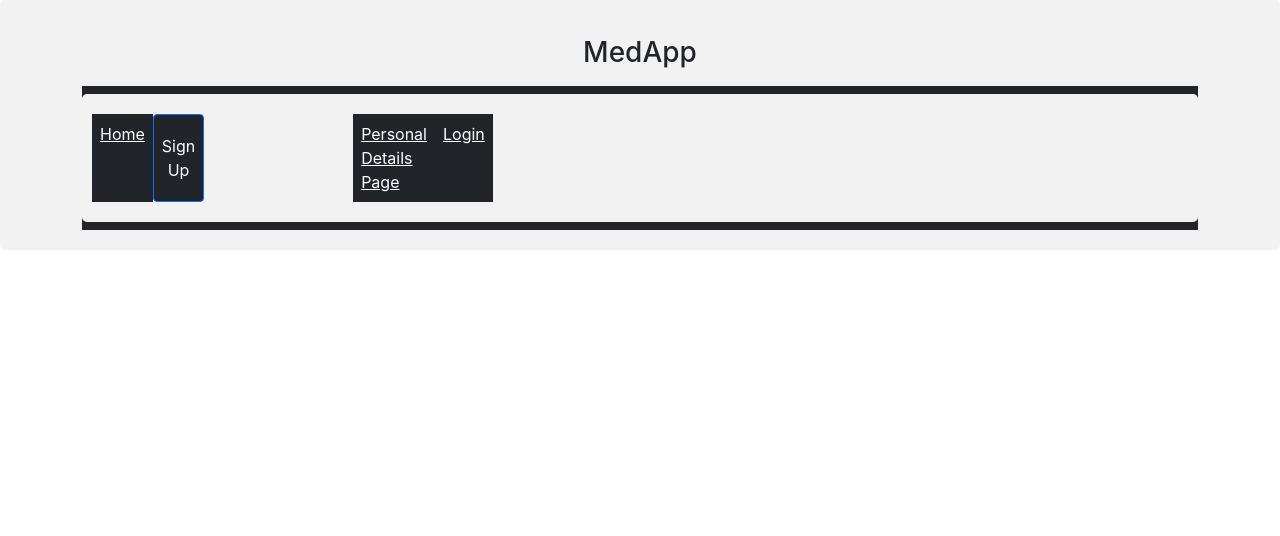
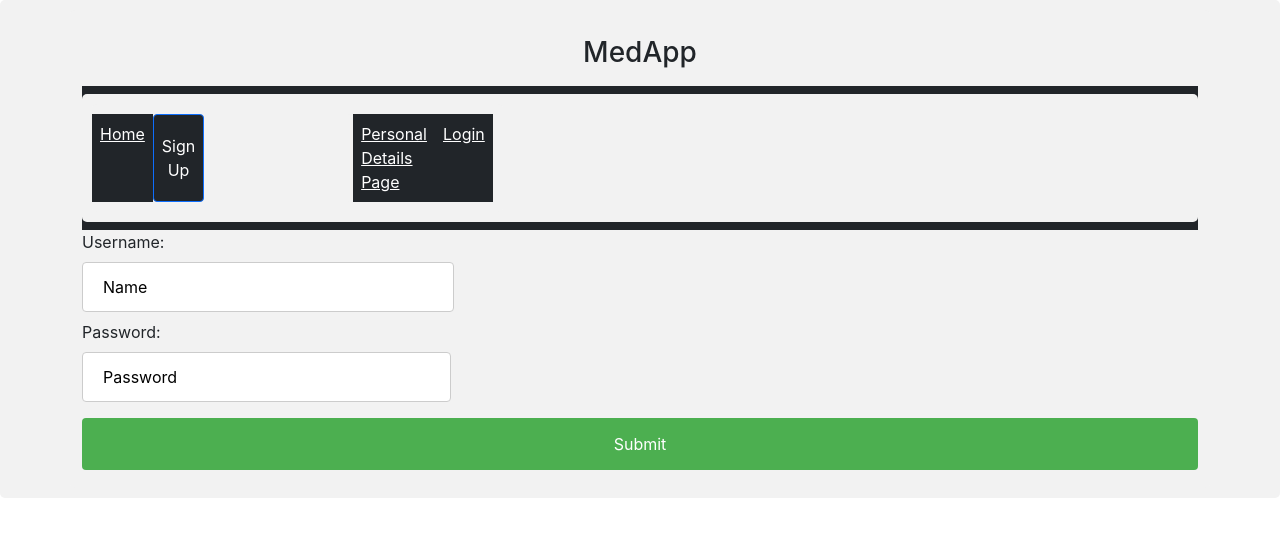
Before and after one commit to CodecoolGlobal/el-proyecte-grande-sprint-5-csharp-azarath1, a React (Create React App) app in the folder medapp/: page /patientLogin in a window 1280 px wide. Shown: the top 536 px of the page. Built offline with nearby package versions, Linux system fonts and the light colour scheme.

Commit message:
feat: add loginModal, doctorLogin and PatientLogin to switch routes

```diff
--- a/medapp/src/App.js
+++ b/medapp/src/App.js
@@ -6,7 +6,9 @@ import {BrowserRouter, Route, Switch} from 'react-router-dom';
 // import { Medicine } from './Medicine';
 import { PatientRegistration } from './PatientRegistration';
 import { DoctorRegistration } from './DoctorRegistration';
-import { Login } from './Login';
+import { LoginModal } from './LoginModal';
+import { DoctorLogin } from './DoctorLogin';
+import { PatientLogin } from './PatientLogin';
 import PatientPage from './PatientDetails';
 
 
@@ -24,7 +26,9 @@ function App() {
        <Route path='/personal' component={PatientPage}/>
        <Route path='/patientRegistration' component={PatientRegistration}/>
        <Route path='/doctorRegistration' component={DoctorRegistration} />
-       <Route path='/login' component={Login}/>
+       <Route path='/login' component={LoginModal}/>
+       <Route path='/doctorLogin' component={DoctorLogin} />
+       <Route path='/patientLogin' component={PatientLogin} />
      </Switch>
     </div>
     </BrowserRouter>
```
